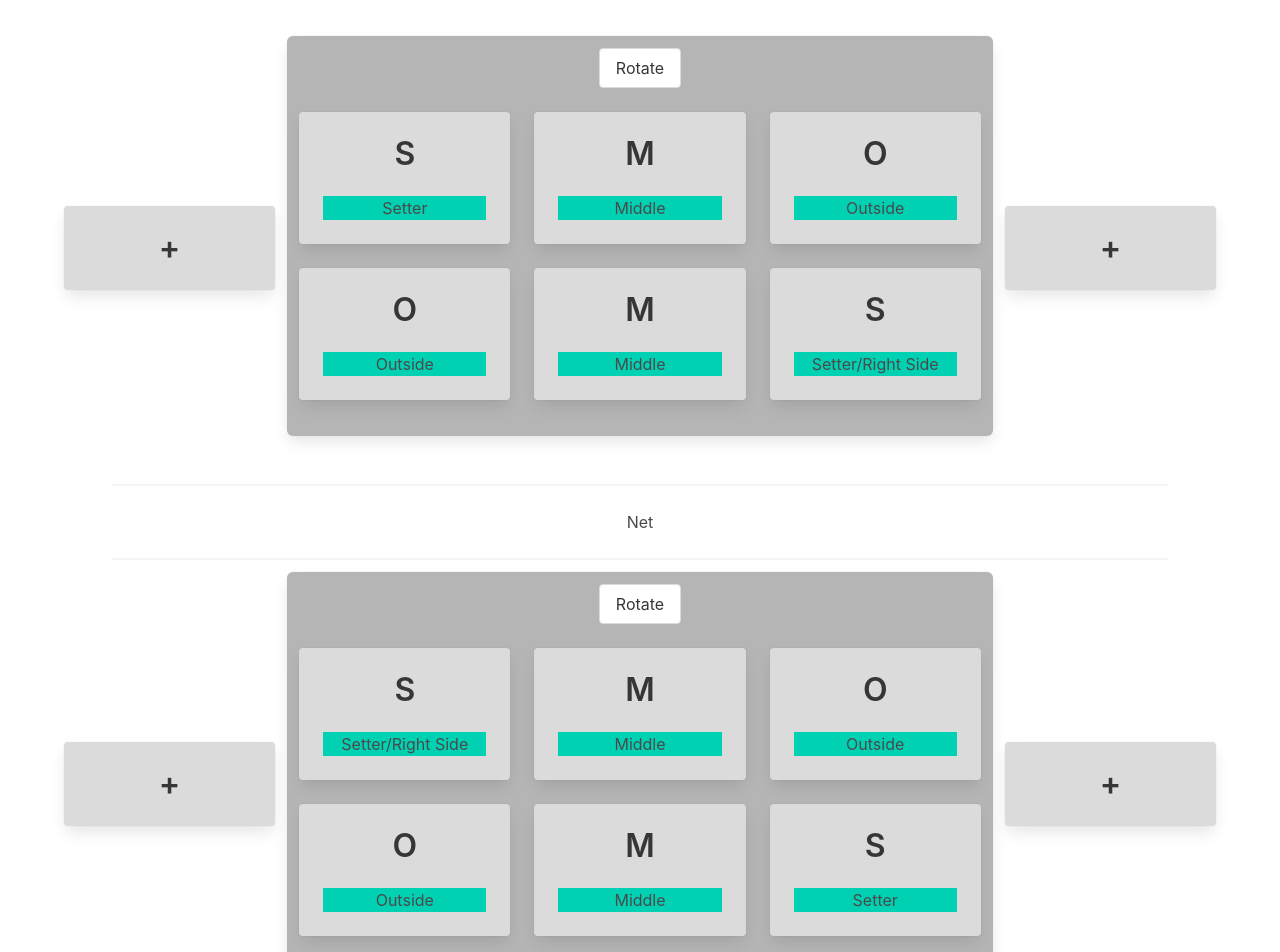
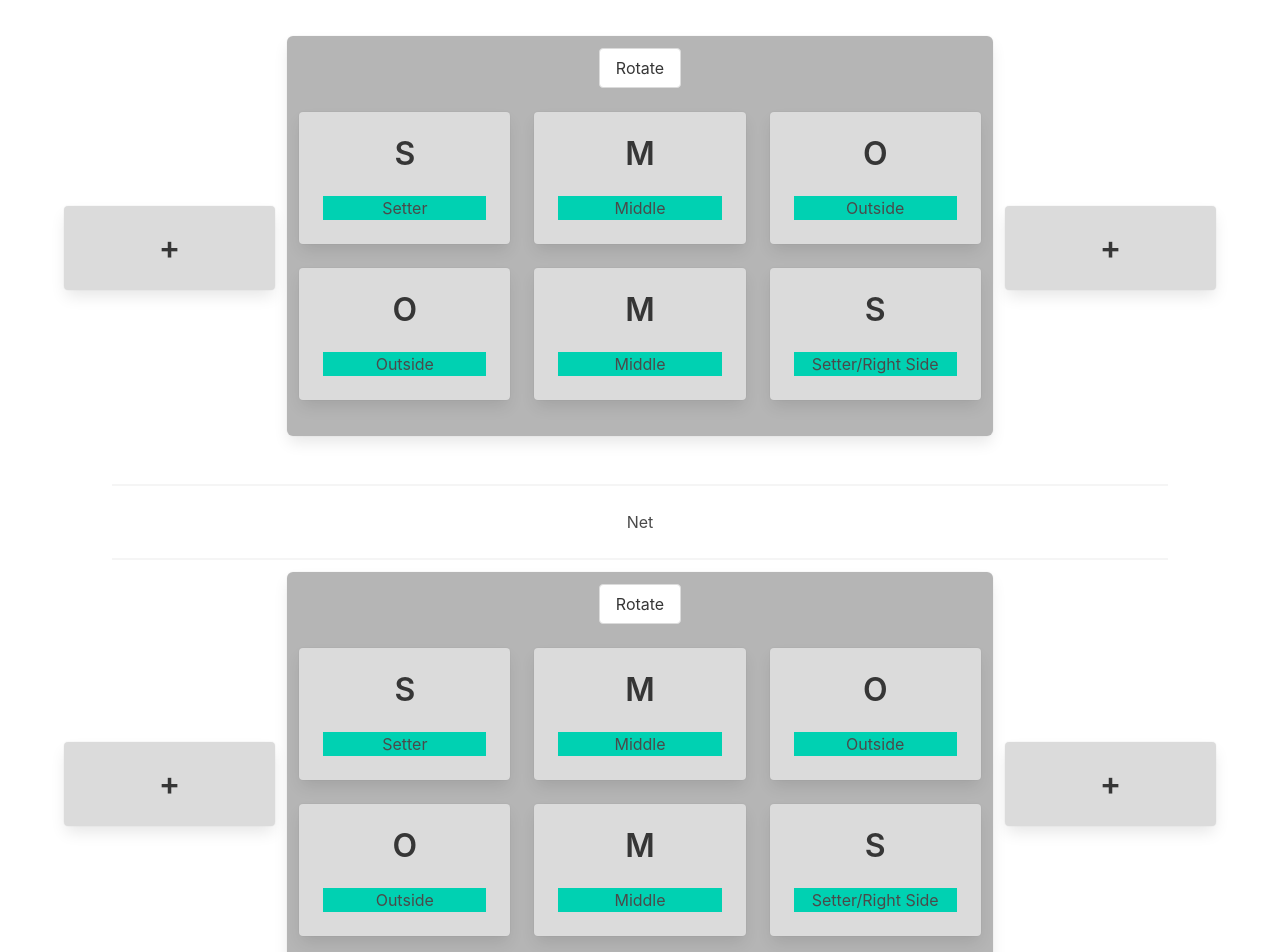
Before and after one commit to eugeneyng/lnp.app, a React (Create React App) app: page / in a window 1280 px wide. Shown: the top 952 px of the page. Built offline with nearby package versions, Linux system fonts and the light colour scheme.

Commit message:
why are my function components interfering with each other

```diff
--- a/src/components/index.js
+++ b/src/components/index.js
@@ -1,2 +1,2 @@
-export { VolleyballRival, VolleyballFriendly } from "./volleyball";
+export { Volleyball } from "./volleyball";
 export { DonateKofi, DonatePayPal } from "./donate";
--- a/src/components/volleyball.js
+++ b/src/components/volleyball.js
@@ -2,8 +2,10 @@ import "bulma/css/bulma.css";
 import * as React from "react";
 import defaults from "../assets/defaults.json";
 
-export function VolleyballRival() {
-  var uniqueIDCounter = 0;
+var uniqueIDCounter = 0;
+
+export function Volleyball() {
+
   function uniqueId() {
     uniqueIDCounter += 1;
     return uniqueIDCounter;
@@ -223,222 +225,3 @@ export function VolleyballRival() {
     setTeam([...team]);
   }
 }
-
-export function VolleyballFriendly() {
-  var uniqueIDCounter = 0;
-  function uniqueId() {
-    uniqueIDCounter -= 1;
-    return uniqueIDCounter;
-  }
-
-  const [team, setTeam] = React.useState(defaults.rivalPlayers);
-  const [rightSubs, setRightSubs] = React.useState([]);
-  const [leftSubs, setLeftSubs] = React.useState([]);
-
-  let rightSide = [team[1], team[0]];
-  let middle = [team[2], team[5]];
-  let leftSide = [team[3], team[4]];
-
-  return (
-    <div className="columns is-mobile is-vcentered">
-      <div className="column is-one-fifth">
-        {leftSubs.map(createPlayerCard)}
-        {createAddPlayerCard("left")}
-      </div>
-      <div className="box has-background-grey-light column">
-        <div className="has-text-centered">
-          <div className="button" onClick={(event) => rotate(event)}>
-            Rotate
-          </div>
-        </div>
-        <div className="columns is-mobile is-vcentered">
-          <div className="column">{leftSide.map(createPlayerCard)}</div>
-          <div className="column">{middle.map(createPlayerCard)}</div>
-          <div className="column">{rightSide.map(createPlayerCard)}</div>
-        </div>
-      </div>
-      <div className="column is-one-fifth">
-        {rightSubs.map(createPlayerCard)}
-        {createAddPlayerCard("right")}
-      </div>
-      <div className="modal" id="left-modal">
-        <div
-          className="modal-background"
-          onClick={() =>
-            document.querySelector("#left-modal").classList.toggle("is-active")
-          }
-        ></div>
-        <div className="modal-content">
-          <input
-            className="input"
-            type="text"
-            placeholder="New Player Name"
-            onBlur={(event) => {
-              leftSubs.push({ name: event.target.value, position: -200 }); // Position -200 tells us it is a left sub
-              setLeftSubs([...leftSubs]);
-              document
-                .querySelector("#left-modal")
-                .classList.toggle("is-active");
-              event.target.value = "";
-            }}
-            onKeyDown={(event) => allowKeyDown(event)}
-          ></input>
-        </div>
-      </div>
-      <div className="modal" id="right-modal">
-        <div
-          className="modal-background"
-          onClick={
-            () =>
-              document
-                .querySelector("#right-modal")
-                .classList.toggle("is-active")
-            // document.getElementById("leftModalText").Focus();
-          }
-        ></div>
-        <div className="modal-content">
-          <input
-            className="input"
-            type="text"
-            placeholder="New Player Name"
-            onBlur={(event) => {
-              rightSubs.push({ name: event.target.value, position: -200 }); // Position -200 tells us it is a left sub
-              setLeftSubs([...rightSubs]);
-              document
-                .querySelector("#right-modal")
-                .classList.toggle("is-active");
-              event.target.value = "";
-            }}
-            onKeyDown={(event) => allowKeyDown(event)}
-          ></input>
-        </div>
-      </div>
-    </div>
-  );
-
-  function createAddPlayerCard(side) {
-    return (
-      <div
-        className="card my-5 has-background-grey-lighter has-text-centered"
-        onClick={() => {
-          if (side == "right") {
-            document.querySelector("#right-modal").classList.toggle("is-active");
-          } else {
-            document.querySelector("#left-modal").classList.toggle("is-active");
-          }
-        }}
-      >
-        <div className="card-content">
-          <div className="title">+</div>
-        </div>
-      </div>
-    );
-  }
-
-  function createPlayerCard(player) {
-    let id = uniqueId();
-    return (
-      <div
-        className="card my-5 has-background-grey-lighter has-text-centered"
-        draggable="true"
-        id={player.position} // need this for event attributes
-        key={id}
-        onDragOver={(event) => allowDrop(event)}
-        onDragStart={(event) => startDrag(event)}
-        onDrop={(event) => swap(event)}
-      >
-        <div className="card-content">
-          <div className="title">{player.name.charAt(0)}</div>
-          <p
-            className="has-background-primary"
-            contentEditable="true"
-            suppressContentEditableWarning="true"
-            onBlur={(event) => overwritePlayer(event, player)}
-            onKeyDown={(event) => allowKeyDown(event)}
-          >
-            {player.name}
-          </p>
-        </div>
-      </div>
-    );
-  }
-
-  function allowDrop(event) {
-    event.preventDefault(); // Default behavior is not to allow drop, so we will allow this
-  }
-
-  function allowKeyDown(event) {
-    if (event.key === "Enter" || event.key === "Tab") {
-      event.preventDefault();
-      event.target.blur();
-    }
-  }
-
-  function overwritePlayer(event, player) {
-    event.preventDefault();
-    let newName = event.target.innerHTML.replace("<br>", "");
-    player.name = newName;
-    setTeam([...team]);
-  }
-
-  function rotate(event) {
-    let first = team.shift();
-    team.push(first);
-
-    if (rightSubs.length > 0) {
-      let subRightIn = rightSubs.shift();
-      team.splice(0, 0, subRightIn);
-      let subRightOut = team.splice(1, 1)[0];
-      subRightOut.position = -100;
-      rightSubs.push(subRightOut);
-    }
-    if (leftSubs.length > 0) {
-      let subLeftIn = leftSubs.pop();
-      team.splice(3, 0, subLeftIn);
-      let subLeftOut = team.splice(4, 1)[0];
-      subLeftOut.position = -200;
-      leftSubs.unshift(subLeftOut);
-    }
-
-    for (let i = 0; i < team.length; i++) {
-      team[i].position = i;
-    }
-
-    setTeam([...team]);
-    setLeftSubs([...leftSubs]);
-    setRightSubs([...rightSubs]);
-  }
-
-  function startDrag(event) {
-    event.dataTransfer.setData("text/plain", event.target.getAttribute("id"));
-  }
-
-  function swap(event) {
-    event.preventDefault();
-
-    let oldPosition = parseInt(event.dataTransfer.getData("text"), 10);
-
-    let checkParent = parseInt(event.target.parentNode.getAttribute("id"), 10);
-    let checkGrandParent = parseInt(
-      event.target.parentNode.parentNode.getAttribute("id"),
-      10
-    );
-
-    let newPosition;
-    if (Number.isNaN(checkParent)) {
-      newPosition = checkGrandParent;
-    } else {
-      newPosition = checkParent;
-    }
-
-    let temp = team[oldPosition];
-
-    team[oldPosition] = team[newPosition];
-    team[newPosition] = temp;
-
-    team[oldPosition].position = oldPosition;
-    team[newPosition].position = newPosition;
-
-    setTeam([...team]);
-  }
-}
--- a/src/pages/home.js
+++ b/src/pages/home.js
@@ -1,6 +1,6 @@
 import "bulma/css/bulma.css";
 import * as React from "react";
-import { VolleyballFriendly, VolleyballRival } from "../components/volleyball";
+import { Volleyball } from "../components/volleyball";
 import { DonateKofi, DonatePayPal } from "../components/donate";
 import {
   enable as enableDarkMode,
@@ -16,7 +16,7 @@ export default function Home() {
         <div className="container">
 
           {/* This section is for the opposing team */}
-          <VolleyballRival className="section py-0" />
+          <Volleyball className="section py-0" />
 
           {/* This section is for the net */}
           <div className="section py-0 has-text-centered">
@@ -26,7 +26,7 @@ export default function Home() {
           </div>
 
           {/* This section is for the friendly team */}
-          <VolleyballFriendly className="section py-0" />
+          <Volleyball className="section py-0" />
 
           {/* <div className="section has-text-centered">
             <div className="button">Save</div>
@@ -36,15 +36,7 @@ export default function Home() {
             <DonateKofi />
             <p>If you enjoyed using this website, help pay for domain name and hosting costs!</p>
           </div>
-          <div className="has-text-centered">
-            <button className="button" onClick={() => {
-              enableDarkMode({
-                brightness: 100,
-                contrast: 90,
-                sepia: 10,
-              })
-            }}>Dark Mode</button>
-          </div>
+
         </div>
       </div>
       <div className="hero-foot"></div>
```
